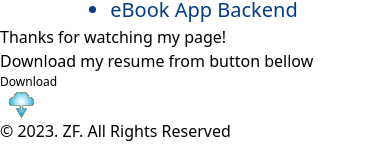
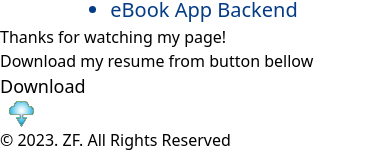
Before and after one commit to Flaviu8/presentation-page, a React (Vite) app: page / in a window 390 px wide. Shown: the part 1160-1312 px from the top of the page. Built offline with nearby package versions, Linux system fonts and the light colour scheme.

Commit message:
resize download button for mobile version

```diff
--- a/src/Components/Footer/Footer.css
+++ b/src/Components/Footer/Footer.css
@@ -71,7 +71,4 @@ section{
      font-size: 32px;
     }
 
-    .download_btn {
-        font-size: 12px;
-      }
   }
```
